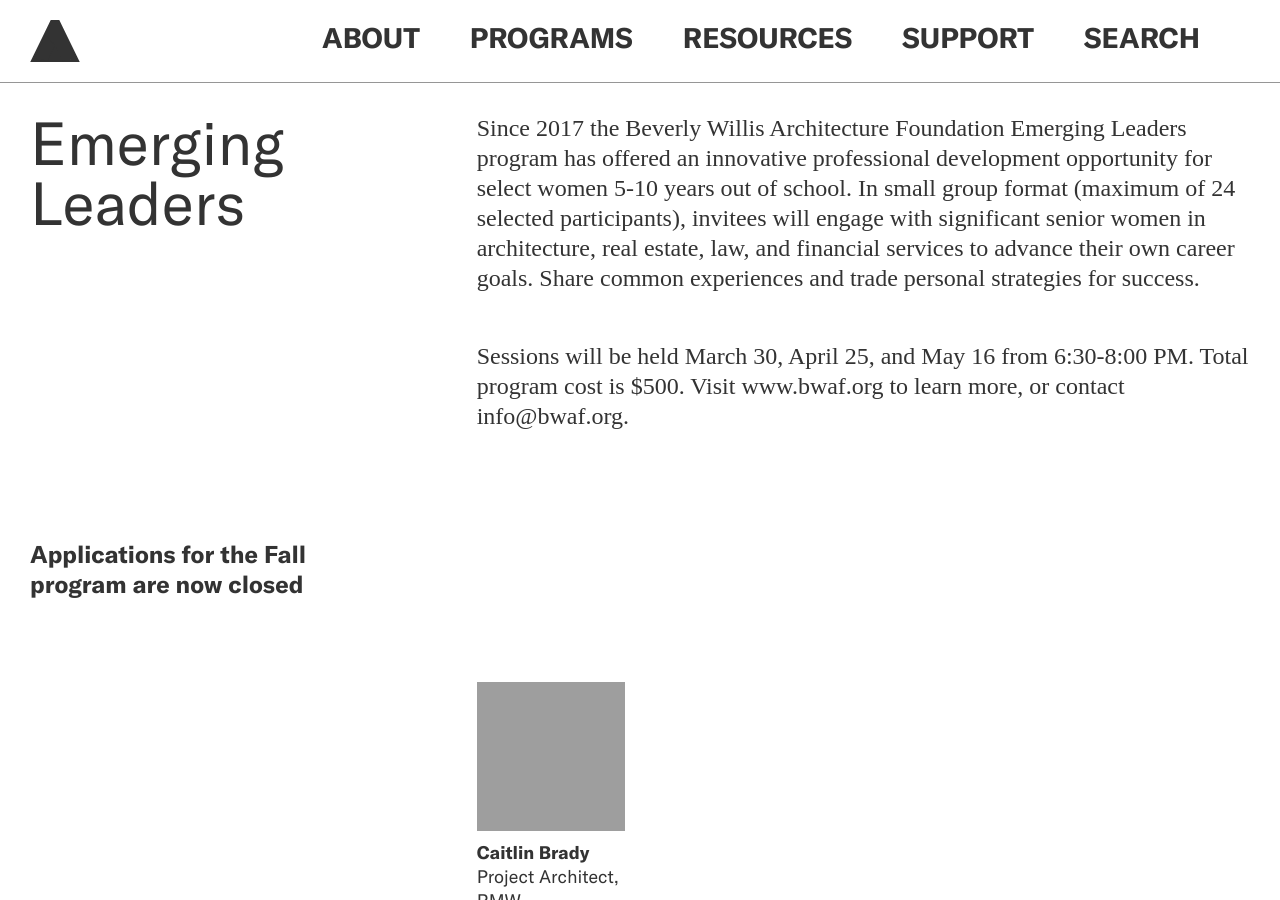
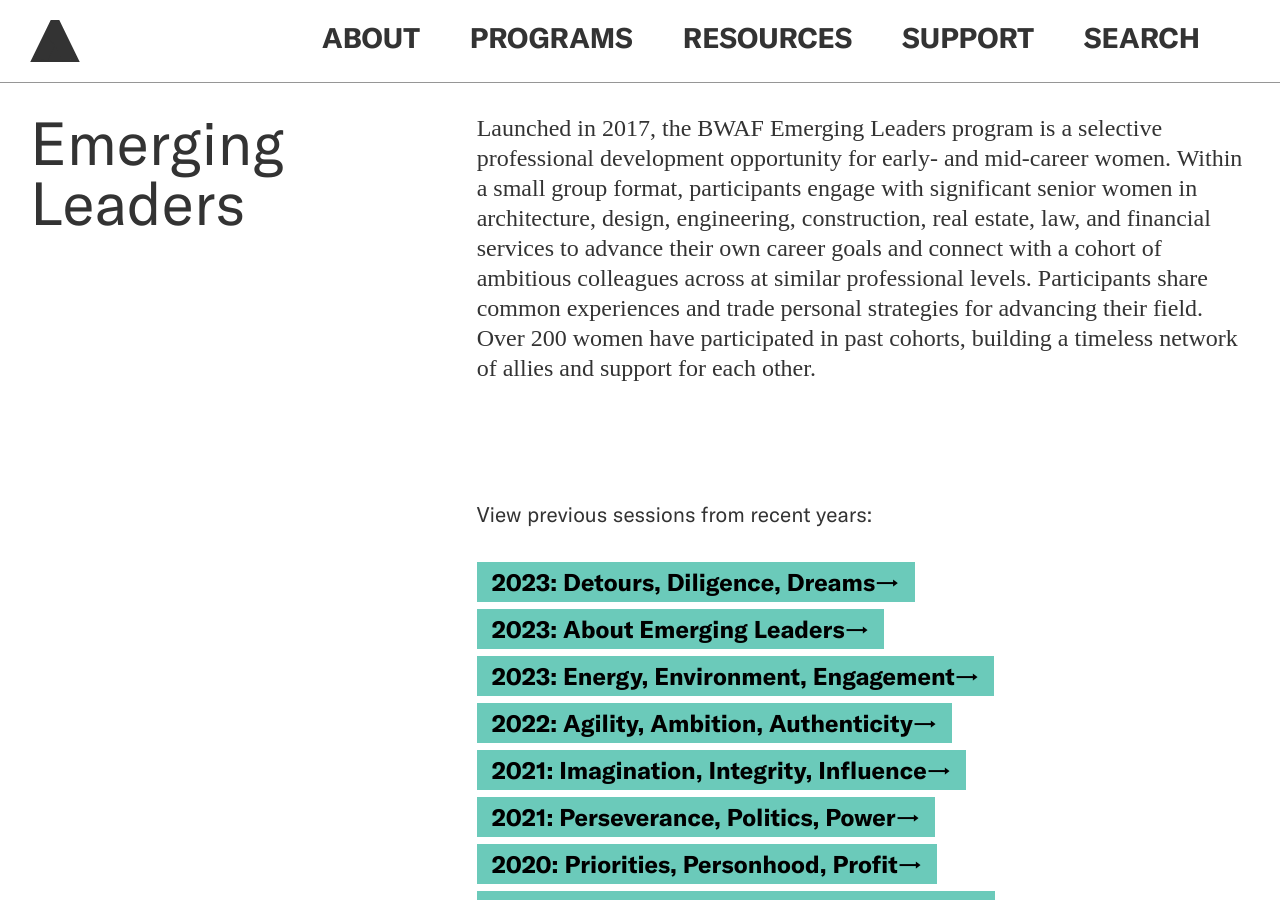
Before and after one commit to jengalas/bwaf-bbw, a Jekyll site: the page built from _emerging-leaders/enter-the-theme-such-as-energy-environment-engagement.md, in a window 1280 px wide and 900 px high. Built offline with Jekyll 4.4.1, drawn with Linux system fonts in a browser that asks for light colours; nearby versions of some CDN libraries; some web fonts are replaced; some of the changed text lies outside the part shown; grey boxes are pictures that could not be loaded.

Commit message:
Updated 2 files via CloudCannon.

```diff
--- a/_emerging-leaders/enter-the-theme-such-as-energy-environment-engagement.md
+++ b/_emerging-leaders/enter-the-theme-such-as-energy-environment-engagement.md
@@ -3,7 +3,7 @@
 layout: innerPageCC
 date: 2023-03-19 00:00:00
 navCategory: Programs
-title: '[Enter the theme, such as Energy, Environment, Engagement]'
+title: About
 description: >-
   Beverly Willis Architecture Foundation Emerging Leaders program is a New
   York-based, selective professional development opportunity for women 5–10
@@ -19,103 +19,16 @@
       link_text: ''
     section_break: false
     text_block: >-
-      Since 2017 the Beverly Willis Architecture Foundation Emerging Leaders
-      program has offered an innovative professional development opportunity for
-      select women 5-10 years out of school. In small group format (maximum of
-      24 selected participants), invitees will engage with significant senior
-      women in architecture, real estate, law, and financial services to advance
-      their own career goals. Share common experiences and trade personal
-      strategies for success.
-
-
-      Sessions will be held March 30, April 25, and May 16 from 6:30-8:00 PM.
-      Total program cost is $500. Visit www.bwaf.org to learn more, or contact
-      info@bwaf.org.
-  - template: image-block
-    image:
-    include_left-hand_column_text_: true
-    lefthand_text:
-      header_type: Text with Download
-      text: Applications for the Fall program are now closed
-      link_url: ''
-      download: ''
-      link_text: ''
-    section_break: false
-    alt_text: ''
-    image_caption_text: ''
-  - template: portrait-gallery-block-small
-    portrait:
-      - title: Caitlin Brady
-        title_role: Project Architect, RMW Architecture and Interiors
-        image: >-
-          https://res.cloudinary.com/beverly-willis-architecture-foundation/image/upload/v1632753674/brady_sml_rdhlvk.jpg
-    section_break: false
-    include_left-hand_column_text_: false
-    lefthand_text:
-      header_type: ''
-      text: ''
-      download: ''
-      link_url: ''
-      link_text: ''
-    header: ''
-  - template: featured-portrait-block
-    header: ENERGY
-    image: >-
-      https://res.cloudinary.com/beverly-willis-architecture-foundation/image/upload/v1678234361/2017_Burton_Melissa_01_980x780_kbtmcc.jpg
-    label: Speaker
-    title: Melissa Burton
-    subtitle: ARUP Canada's Principal Engineer
-    description: >-
-      ARUP Canada's Principal engineer, Melissa Burton, took a childhood
-      experience of natural disaster and transformed it into a data driven and
-      award winning global technical career in wind engineering and climate
-      modelling. In addition, she has the ENERGY for three children, an artist
-      wife, and a side hustle in music, having lived in Hong Kong, South Korea,
-      London, New York and now Toronto. Melissa's perspectives provide
-      inspiration to re-charge both architects and engineers.
-    time-location:
-      line-1: Tuesday, May 16, 2023, 6:30-8PM
-      line-2: ''
-    section_break: false
-    include_left-hand_column_text_: false
-  - template: featured-portrait-block
-    header: ENVIRONMENT
-    image: >-
-      https://res.cloudinary.com/beverly-willis-architecture-foundation/image/upload/v1678234847/LNSimonheadshot_labdtm.jpg
-    label: Speaker
-    title: Lynn Simon
-    subtitle: VP of Sustainability and Global ESG
-    description: >-
-      Workshop your sustainability profile with Lynn Simon, VP of Sustainability
-      and Global ESG. Whether your professional environment supports your whole
-      self, or challenges your sensibilities, take advantage of Lynn's
-      experience in global real estate sustainability at Google to give yourself
-      a post-pandemic reset. Advance reading from "All We Can Save" will inform
-      the session.
-    time-location:
-      line-1: Tuesday, April 25, 2023, 6:30-8PM
-      line-2: ''
-    section_break: false
-    include_left-hand_column_text_: false
-  - template: featured-portrait-block
-    header: ENGAGEMENT
-    image: >-
-      https://res.cloudinary.com/beverly-willis-architecture-foundation/image/upload/v1678235026/Emmanuelle-Slossberg_Small_so5sxj.jpg
-    label: Speaker
-    title: Emmanuelle Slossberg
-    subtitle: ''
-    description: >-
-      Emmanuelle Slossberg has worked in branding and marketing, and presents
-      engagement as a business development strategy. From experiences as diverse
-      as the Consortium for Sustainable Urbanization or other, to the Durst
-      Organization, Cetra-Ruddy, and ULI, Emmanuelle offers the group both the
-      professional perspective, as well as deep insights into the development
-      world.
-    time-location:
-      line-1: Thursday, March 30, 2023, 6:30-8PM
-      line-2: ''
-    section_break: false
-    include_left-hand_column_text_: false
+      Launched in 2017, the BWAF Emerging Leaders program is a selective
+      professional development opportunity for early- and mid-career women.
+      Within a small group format, participants engage with significant senior
+      women in architecture, design, engineering, construction, real estate,
+      law, and financial services to advance their own career goals and connect
+      with a cohort of ambitious colleagues across at similar professional
+      levels. Participants share common experiences and trade personal
+      strategies for advancing their field. Over 200 women have participated in
+      past cohorts, building a timeless network of allies and support for each
+      other.
 _structures:
   page_blocks:
     id_key: template
```
